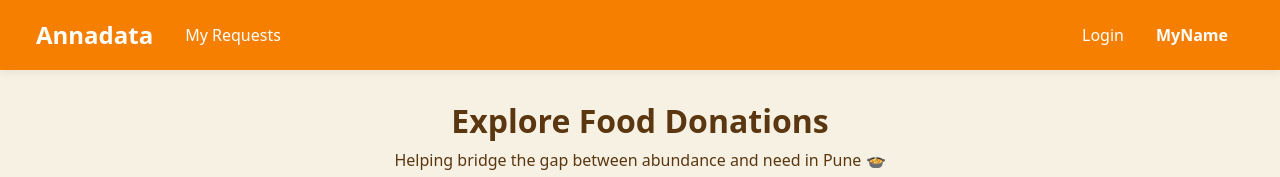
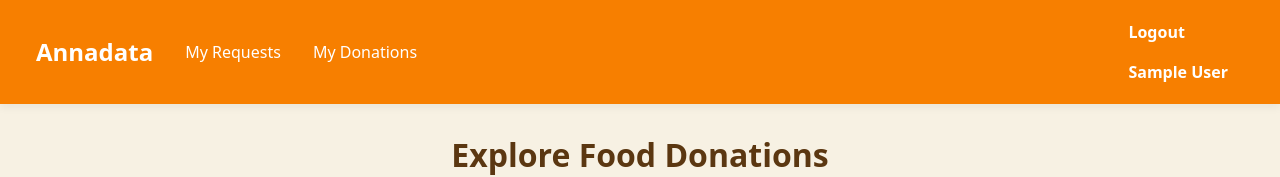
Before and after one commit to amey1302/annadata, an Angular app in the folder frontend/annadata/: page /home in a window 1280 px wide. Shown: the top 177 px of the page. Built offline with nearby package versions, Linux system fonts and the light colour scheme; no server answers; sample sign-in values are in the browser's storage.

Commit message:
WIP: local updates before pulling

```diff
--- a/frontend/annadata/src/app/core/components/navbar/navbar.component.html
+++ b/frontend/annadata/src/app/core/components/navbar/navbar.component.html
@@ -15,14 +15,18 @@
         <li class="nav-item">
           <a class="nav-link" routerLink="/my-requests" routerLinkActive="active-link">My Requests</a>
         </li>
+        <li class="nav-item">
+          <a class="nav-link" routerLink="/donor/homepage" routerLinkActive="active-link">My Donations</a>
+        </li>
       </ul>
 
       <ul class="navbar-nav">
-        <li class="nav-item">
-          <a class="nav-link" routerLink="/login" routerLinkActive="active-link">Login</a>
+        <li class="nav-item" *ngIf="!loginuser">
+          <a class="nav-link" routerLink="/login"   routerLinkActive="active-link">Login</a>
         </li>
-        <li class="nav-item">
-          <a class="nav-link username" routerLink="/userProfile">MyName</a>
+        <li class="nav-item"  *ngIf="loginuser" >
+          <a class="nav-link username"routerLink="/userProfile">Logout</a>
+          <a class="nav-link username"routerLink="/userProfile">{{loginuser.name}}</a>
         </li>
       </ul>
 
--- a/frontend/annadata/src/app/core/components/navbar/navbar.component.ts
+++ b/frontend/annadata/src/app/core/components/navbar/navbar.component.ts
@@ -1,14 +1,26 @@
-import { Component } from '@angular/core';
+import { Component ,OnInit } from '@angular/core';
 import { RouterModule } from '@angular/router';
+import { UserService } from '../../services/UserService';
+import { User } from '../../model/User';
+import { CommonModule } from '@angular/common'; // ✅ import this
 
 @Component({
   selector: 'app-navbar',
   standalone: true,
-  imports: [RouterModule],
+  imports: [RouterModule,CommonModule],
   templateUrl: './navbar.component.html',
   styleUrl: './navbar.component.scss'
 })
-export class NavbarComponent {
+export class NavbarComponent implements OnInit {
 
+  constructor(private userService:UserService){}
+  loginuser!: User | null;
+    ngOnInit(): void {
 
+      const userData = this.userService.getUser();
+      console.log('From navbar ngOnInit:', userData);
+      this.loginuser = userData;
+      // this.loginuser = userData ?? null;
+
+    }
 }
--- a/frontend/annadata/src/app/core/model/ApiResponse.model.ts
+++ b/frontend/annadata/src/app/core/model/ApiResponse.model.ts
@@ -2,5 +2,5 @@ export interface ApiResponse{
     data: any;
     message: string;
     status: boolean
-    User:any
+    user:any
 }
--- a/frontend/annadata/src/app/core/pages/homepage/homepage.component.ts
+++ b/frontend/annadata/src/app/core/pages/homepage/homepage.component.ts
@@ -26,6 +26,13 @@ export class HomepageComponent implements OnInit {
   }
    loginuser! : User;
   ngOnInit(): void {
+    const userData= this.userService.getUser();
+    console.log('calling servuce->',this.userService.getUser());
+
+    if(userData){
+      this.loginuser = userData;
+    }
+    console.log(this.loginuser);
 
 
    this.getDonation();
@@ -58,3 +65,52 @@ export class HomepageComponent implements OnInit {
   }
 
 }
+
+/*
+import { Component, OnInit } from '@angular/core';
+import { Router, RouterModule } from '@angular/router';
+import { CardComponent } from '../../components/card/card.component';
+import { NavbarComponent } from '../../components/navbar/navbar.component';
+import { NgFor } from '@angular/common';
+import { Donation } from '../../model/Donation.model';
+import { DonationService } from '../../services/donation.service';
+import { ApiResponse } from '../../model/ApiResponse.model';
+import { HttpClientModule } from '@angular/common/http';
+import { FormsModule } from '@angular/forms';
+import { User } from '../../model/User';
+import { UserService } from '../../services/UserService';
+@Component({
+  selector: 'app-homepage',
+  standalone: true,
+  imports: [NavbarComponent, CardComponent,RouterModule,NgFor, HttpClientModule],
+  templateUrl: './homepage.component.html',
+  styleUrl: './homepage.component.scss'
+})
+
+export class HomepageComponent implements OnInit {
+  donations! : Donation[];
+  searchedLocation : string = '';
+  constructor(private donationService:DonationService , private userService:UserService ){
+
+  }
+   loginuser! : User;
+  ngOnInit(): void {
+    const userData= this.userService.getUser();
+    // console.log('calling servuce->',this.userService.getUser());
+
+    if(userData){
+      this.loginuser = userData;
+    }
+
+    this.donationService.getDonationList().subscribe((res:Donation[])=>{
+      this.donations = res;
+    })
+    // console.log('login user- > ', this.loginuser);
+    console.log(this.loginuser);
+  }
+
+
+
+}
+
+*/
--- a/frontend/annadata/src/app/core/pages/login-signup/login-signup.component.ts
+++ b/frontend/annadata/src/app/core/pages/login-signup/login-signup.component.ts
@@ -4,6 +4,7 @@ import { LoginServices } from '../../services/Login.services';
 import { User } from '../../model/User';
 import { Router } from '@angular/router'; // Make sure to import this
 import { NgIf } from '@angular/common';
+import { UserService } from '../../services/UserService';
 
 @Component({
   selector: 'app-login-signup',
@@ -13,7 +14,7 @@ import { NgIf } from '@angular/common';
   styleUrl: './login-signup.component.scss'
 })
 export class LoginSignupComponent implements OnInit{
-  constructor( private LoginServices:LoginServices ,private router: Router){}
+  constructor( private LoginServices:LoginServices ,private router: Router,  private userService: UserService ){}
 
 
   users : User[]=[]  //to fetch all users
@@ -71,11 +72,11 @@ export class LoginSignupComponent implements OnInit{
      login(){
       this.LoginServices.loginUser(this.Logindata).subscribe(
         (data)=>{
-          sessionStorage.setItem('user', JSON.stringify(data.User));
+          sessionStorage.setItem('user', JSON.stringify(data.user));
+          this.userService.setUser(data.user);
           if(data.status){
             this.router.navigate(['/home']);
           }
-          // console.log(data);
         }
       )
      }
--- a/frontend/annadata/src/app/core/services/Login.services.ts
+++ b/frontend/annadata/src/app/core/services/Login.services.ts
@@ -7,12 +7,13 @@ import { Constant } from '../constant/Constant';
 import { ApiResponse } from '../model/ApiResponse.model';
 import { User } from '../model/User';
 import { Login } from '../model/Login';
+import {UserService} from './UserService';
 @Injectable({
   providedIn: 'root'
 })
 export class LoginServices {
 
-  constructor(private http: HttpClient) { }
+  constructor(private http: HttpClient ) { }
 
 //   saveDonation(obj:Donation):Observable<ApiResponse>{
 //       return this.http.post<ApiResponse>(environment.api_url+Constant.API_END_POINT.User, obj);
--- a/frontend/annadata/src/app/core/services/UserService.ts
+++ b/frontend/annadata/src/app/core/services/UserService.ts
@@ -13,6 +13,8 @@ import { User } from '../model/User';
 
         if (user) {
             this.Currentuser = JSON.parse(user)
+            console.log(this.Currentuser);
+
         }
      }
 
@@ -21,8 +23,14 @@ import { User } from '../model/User';
         sessionStorage.setItem('user', JSON.stringify(user));
      }
      getUser(): User | null {
-        return this.Currentuser;
+      if (!this.Currentuser) {
+        const user = sessionStorage.getItem('user');
+        if (user) {
+          this.Currentuser = JSON.parse(user);
+        }
       }
+      return this.Currentuser;
+    }
       clearUser() {
         this.Currentuser = null;
         sessionStorage.removeItem('user');
--- a/frontend/annadata/src/app/core/services/request.service.ts
+++ b/frontend/annadata/src/app/core/services/request.service.ts
@@ -20,4 +20,5 @@ export class RequestService {
     saveRequest(obj:RequestSave):Observable<ApiResponse>{
       return this.http.post<ApiResponse>(environment.api_url+ Constant.API_END_POINT.ADD_REQUEST, obj);
     }
+
 }
```
Also changed, not shown: frontend/annadata/src/app/core/pages/Request-List/requestList.ts (added, +8 -0 lines), 1 other file (tests, documents, lock files or other folders).
